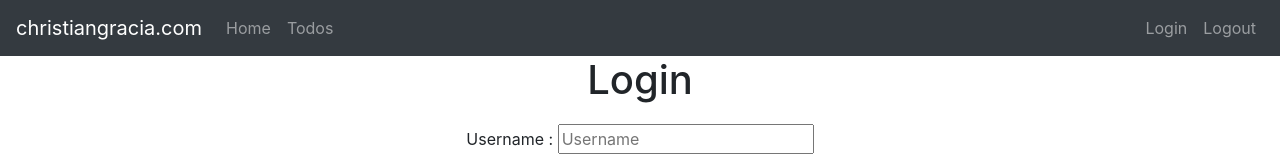
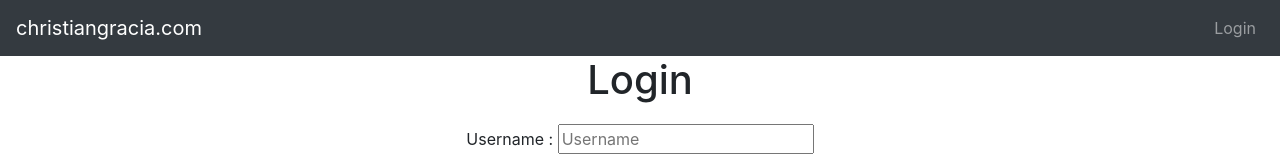
Before and after one commit to ChristianGracia/Angular, an Angular app in the folder playground/: page / in a window 1280 px wide. Shown: the top 160 px of the page. Built offline with nearby package versions, Linux system fonts and the light colour scheme.

Commit message:
added authenticationn service and conditional rendering depending on if logged in

```diff
--- a/playground/src/app/login/login.component.ts
+++ b/playground/src/app/login/login.component.ts
@@ -1,6 +1,6 @@
 import { Component, OnInit } from '@angular/core';
 import { Router } from '@angular/router';
-import { HardcodedAuthenticationService } from "../service/hardcoded-authentication.service"
+import { HardcodedAuthenticationService } from "./../services/hardcoded-authentication.service"
 
 @Component({
   selector: 'app-login',
@@ -14,16 +14,16 @@ export class LoginComponent implements OnInit {
   invalidLogin = false;
 
 
+
   constructor(private router: Router, private hardcodedAuthenticationService: HardcodedAuthenticationService
-  ) {
+  ){}
+
+  ngOnInit() {
 
   }
 
-  ngOnInit() {
-  }
+  handleLogin() {
 
-  handleLogin() {
-    console.log(this.username);
     if (this.hardcodedAuthenticationService.authenticate(this.username, this.password)) {
       this.router.navigate(['landing', this.username]);
       this.invalidLogin = false;
--- a/playground/src/app/menu/menu.component.html
+++ b/playground/src/app/menu/menu.component.html
@@ -1,14 +1,14 @@
 <header>
 <nav class="navbar navbar-expand-md navbar-dark bg-dark">
-<div><a routerLink="http://christiangracia.com" class="navbar-brand">christiangracia.com</a></div>
+<div><a href="http://christiangracia.com" class="navbar-brand">christiangracia.com</a></div>
 <ul class="navbar-nav">
-<li><a routerLink="/landing/christian" class="nav-link">Home</a></li>
-<li><a routerLink="/todos" class="nav-link">Todos</a></li>
+<li><a *ngIf="isUserLoggedIn" routerLink="/landing/christian" class="nav-link">Home</a></li>
+<li><a *ngIf="isUserLoggedIn" routerLink="/todos" class="nav-link">Todos</a></li>
 </ul>
 
 <ul class="navbar-nav navbar-collapse justify-content-end">
-<li><a routerLink="/login" class="nav-link">Login</a></li>
-<li><a routerLink="/logout" class="nav-link">Logout</a></li>
+<li><a *ngIf="!isUserLoggedIn" routerLink="/login" class="nav-link">Login</a></li>
+<li ><a *ngIf="isUserLoggedIn" routerLink="/logout" class="nav-link">Logout</a></li>
 </ul>
 
 </nav>
--- a/playground/src/app/menu/menu.component.ts
+++ b/playground/src/app/menu/menu.component.ts
@@ -1,4 +1,5 @@
 import { Component, OnInit } from '@angular/core';
+import { HardcodedAuthenticationService } from "./../services/hardcoded-authentication.service"
 
 @Component({
   selector: 'app-menu',
@@ -6,10 +7,15 @@ import { Component, OnInit } from '@angular/core';
   styleUrls: ['./menu.component.scss']
 })
 export class MenuComponent implements OnInit {
+  isUserLoggedIn: boolean = false;
 
-  constructor() { }
+
+  constructor(private hardcodedAuthenticationService: HardcodedAuthenticationService
+  ){}
+
 
   ngOnInit() {
+    this.isUserLoggedIn = this.hardcodedAuthenticationService.isUserLoggedIn();
   }
 
 }
--- a/playground/src/app/service/hardcoded-authentication.service.ts
+++ b/playground/src/app/services/hardcoded-authentication.service.ts
@@ -7,10 +7,16 @@ export class HardcodedAuthenticationService {
 
   constructor() { }
   authenticate(username, password){
+
      if (username === 'john' && password === 'dummy') {
        sessionStorage.setItem('authenticatedUser', username)
+
        return true;
     }
      return false
   }
+  isUserLoggedIn(){
+    let user = sessionStorage.getItem('authenticatedUser');
+    return !(user === null);
+  }
 }
```
Also changed, not shown: 1 other file (tests, documents, lock files or other folders).
